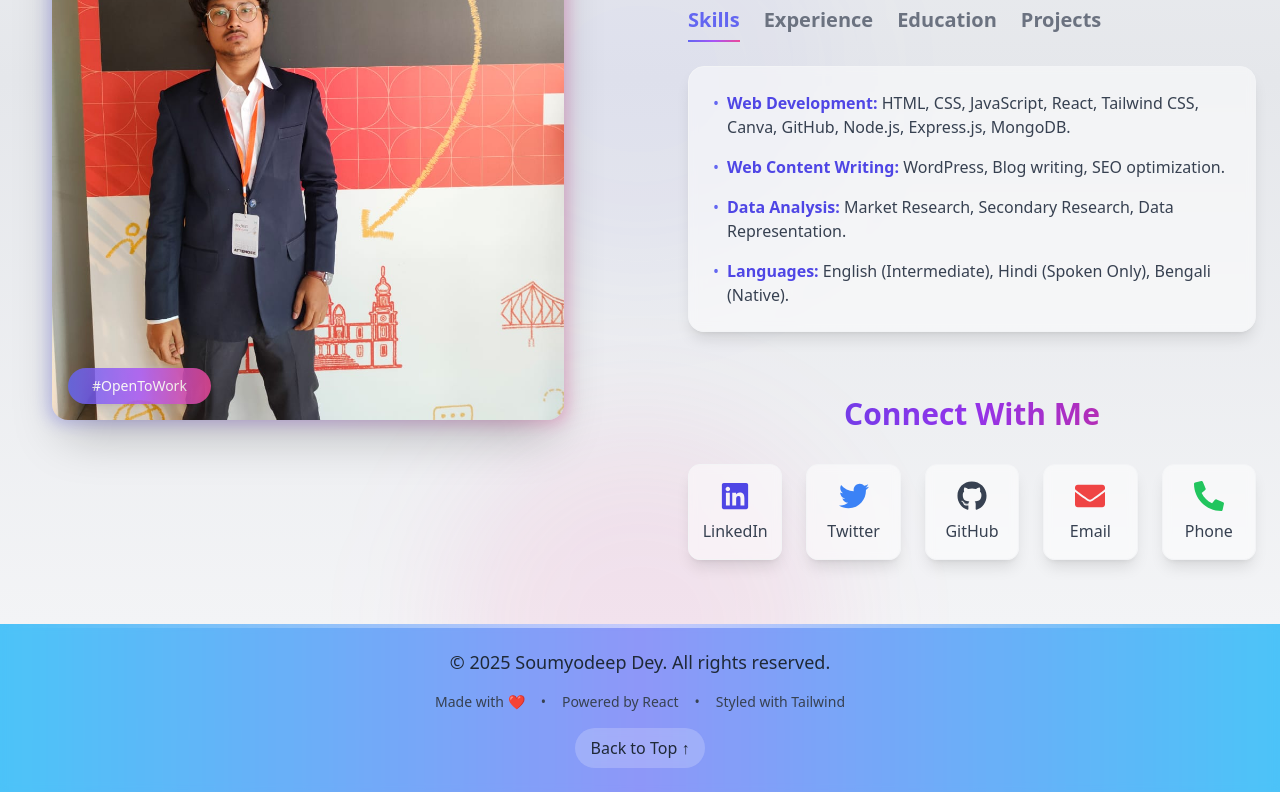
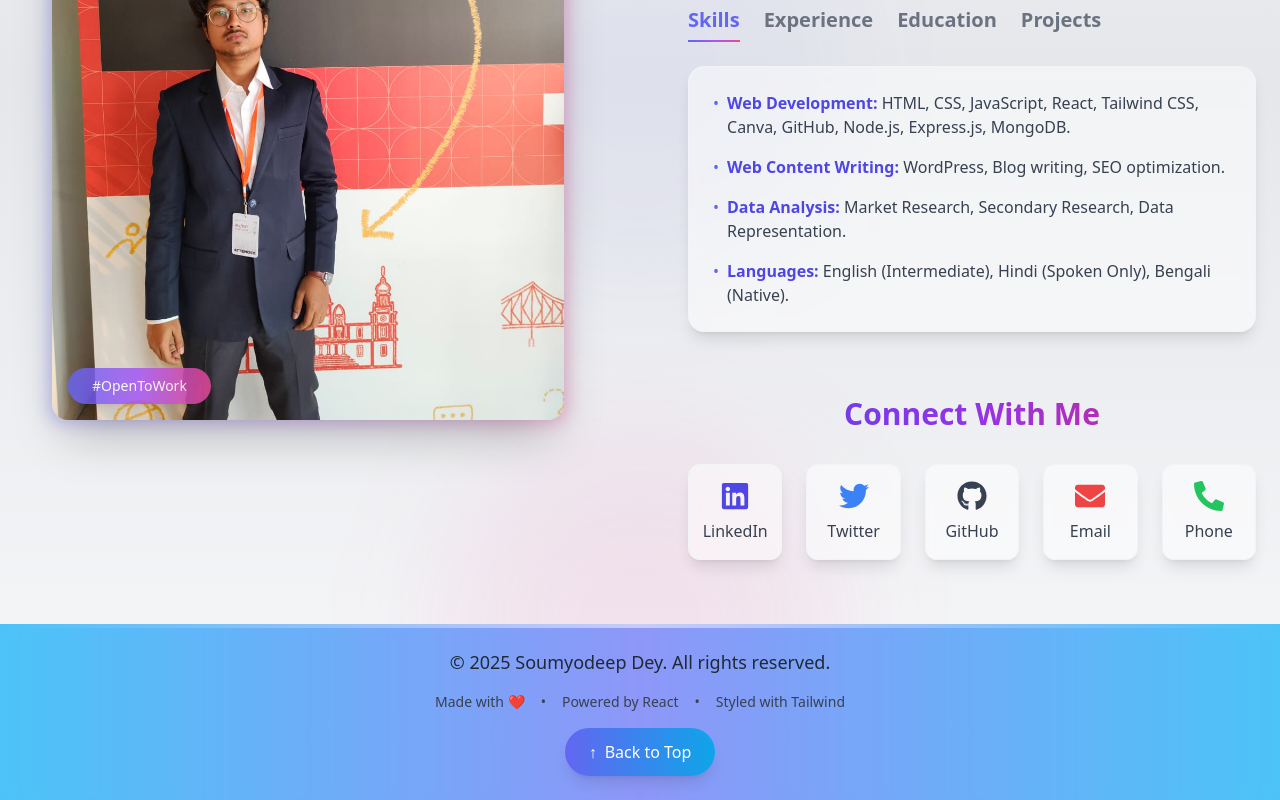
Before and after one commit to Soumyodeep-Dey/SD-portfolio, a React (Vite) app: page / in a window 1280 px wide. Shown: the part 542-1342 px from the top of the page. Built offline with nearby package versions, Linux system fonts and the light colour scheme.

Commit message:
css of back to top button fixed

```diff
--- a/src/components/Footer/Footer.jsx
+++ b/src/components/Footer/Footer.jsx
@@ -34,9 +34,13 @@ function Footer() {
           {/* Back to Top Button */}
           <button
             onClick={() => window.scrollTo({ top: 0, behavior: 'smooth' })}
-            className="mt-2 px-4 py-2 rounded-full bg-white/20 dark:bg-gray-800/20 backdrop-blur-sm text-gray-800 dark:text-gray-300 hover:bg-white/30 dark:hover:bg-gray-800/30 transition-all duration-300 transform hover:-translate-y-1 hover:shadow-lg"
+            className="group mt-2 px-6 py-3 rounded-full bg-gradient-to-r from-indigo-500 to-sky-500 dark:from-indigo-600 dark:to-sky-600 text-white font-medium shadow-lg hover:shadow-xl transition-all duration-300 transform hover:-translate-y-1 focus:outline-none focus:ring-2 focus:ring-indigo-400 focus:ring-offset-2 dark:focus:ring-offset-gray-900"
+            aria-label="Back to top"
           >
-            Back to Top ↑
+            <span className="flex items-center gap-2">
+              <span className="transform group-hover:-translate-y-0.5 transition-transform duration-300">↑</span>
+              <span>Back to Top</span>
+            </span>
           </button>
         </div>
       </div>
```
Also changed, not shown: 1 other file (tests, documents, lock files or other folders).
